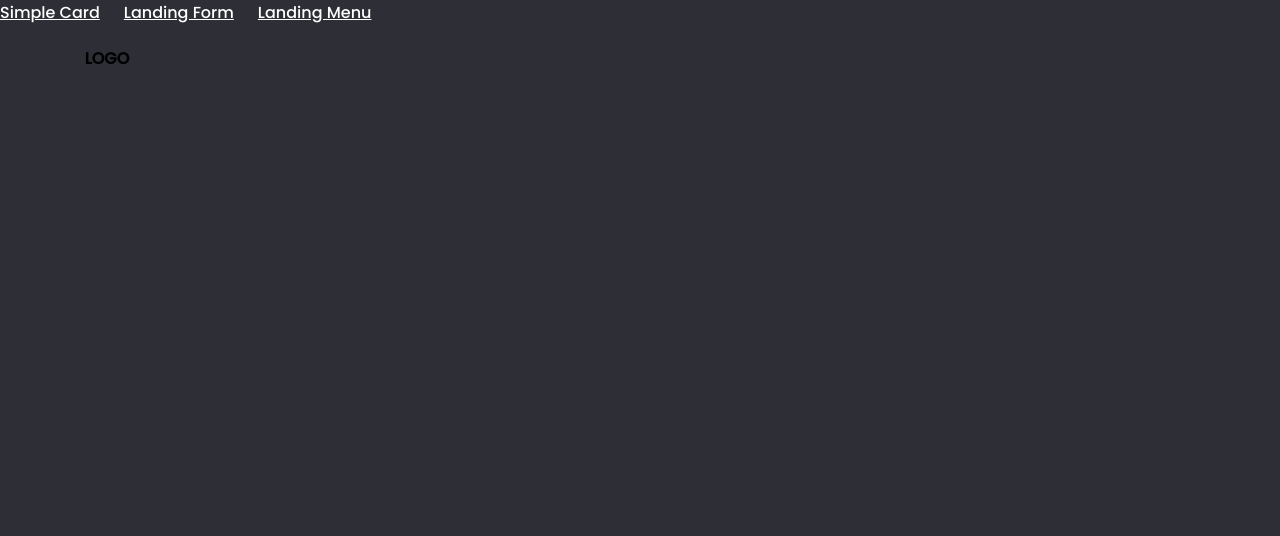
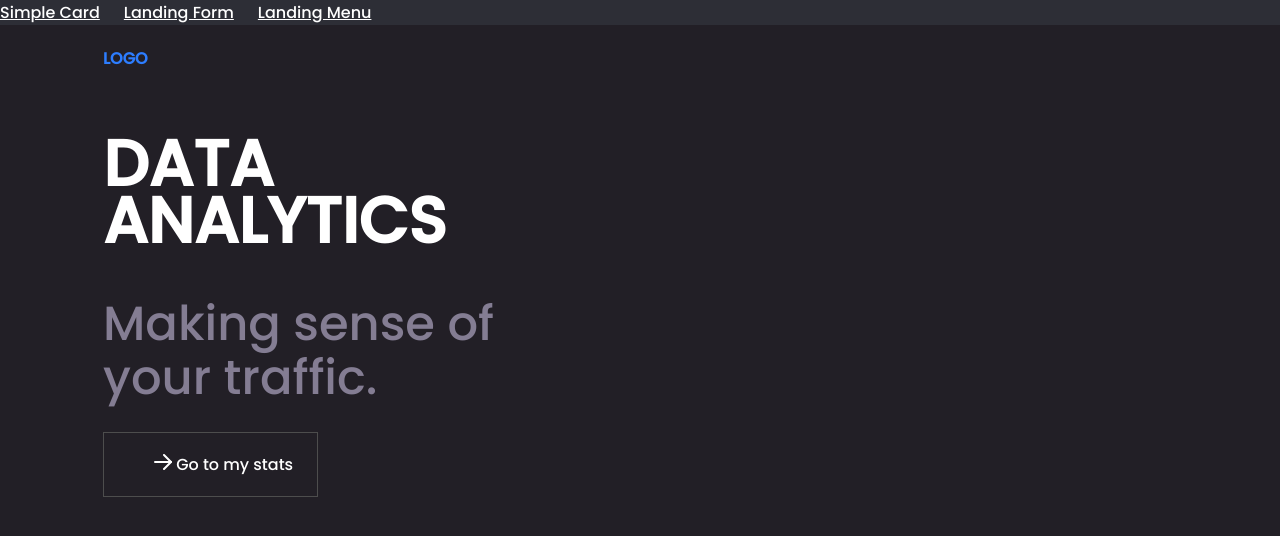
Before and after one commit to a4e3g6o0/figmaToCode, an Angular app: page /landing-menu in a window 1280 px wide. Shown: the top 536 px of the page. Built offline with nearby package versions, Linux system fonts and the light colour scheme.

Commit message:
Working on CSS

```diff
--- a/src/app/landing-menu/landing-menu.component.css
+++ b/src/app/landing-menu/landing-menu.component.css
@@ -1,3 +1,24 @@
+*,
+*:before,
+*:after {
+  box-sizing: border-box;
+}
+
+.content {
+  width: auto;
+}
+
+/* .content:before {
+  content: "";
+  position: absolute;
+  width: 414px;
+  height: 100%;
+  background-image: url(../../assets/images/mountain.jpg);
+  background-size: cover;
+  background-position: 100%;
+  opacity: 0.22;
+} */
+
 li {
   list-style-type: none;
   color: white;
@@ -28,6 +49,7 @@ ul {
   width: 414px;
   height: 100vh;
   display: grid;
+  background-color: #221f26;
 }
 
 img {
@@ -39,8 +61,54 @@ img {
   justify-content: center;
 }
 
+h4 {
+  color: #2d7dff;
+}
+
+h1 {
+  color: white;
+  font-size: 64px;
+  font-style: normal;
+  font-weight: 800;
+  line-height: 57px;
+  letter-spacing: 0em;
+  text-align: left;
+}
+
+.description {
+  font-family: Poppins;
+  font-style: normal;
+  font-weight: 200;
+  font-size: 48px;
+  line-height: 111.4%;
+
+  color: #847d93;
+}
+
+.submit {
+  border: 1px solid #4d4d4d;
+  text-decoration: none;
+  color: white;
+  padding: 20px 24px 20px 50px;
+}
+
 @media only screen and (min-width: 768px) {
+  .header {
+    justify-content: flex-start;
+  }
+
   .header img {
+    display: none;
+  }
+
+  h4,
+  h1,
+  p,
+  .submit {
+    margin-left: 103px;
+  }
+
+  .back {
     display: none;
   }
 
@@ -52,4 +120,12 @@ img {
     width: 100vw;
     grid-template-columns: 214px auto;
   }
+
+  .content {
+    width: inherit;
+  }
+
+  /* .content:before {
+    width: 100%;
+  } */
 }
--- a/src/app/landing-menu/landing-menu.component.html
+++ b/src/app/landing-menu/landing-menu.component.html
@@ -1,13 +1,13 @@
 <div class="main">
   <div class="side-panel" *ngIf="shouldShowMenu">
     <ul>
-      <li (click)="shouldShowMenu = false">
-        <img class="back" src="../../assets/icons/back-arrow.svg" />
+      <li class="back" (click)="shouldShowMenu = false">
+        <img src="../../assets/icons/back-arrow.svg" />
       </li>
       <li *ngFor="let item of items">{{ item }}</li>
     </ul>
   </div>
-  <div>
+  <div class="content">
     <div class="header">
       <img
         src="../../assets/icons/hamburguer.svg"
@@ -15,5 +15,21 @@
       />
       <h4>LOGO</h4>
     </div>
+
+    <div>
+      <h1>
+        DATA <br />
+        ANALYTICS
+      </h1>
+      <p class="description">
+        Making sense of <br />
+        your traffic.
+      </p>
+
+      <a href="#" class="submit">
+        <img src="../../assets/icons/front-arrow.svg" />
+        Go to my stats</a
+      >
+    </div>
   </div>
 </div>
```
Also changed, not shown: src/assets/icons/front-arrow.svg (added).
